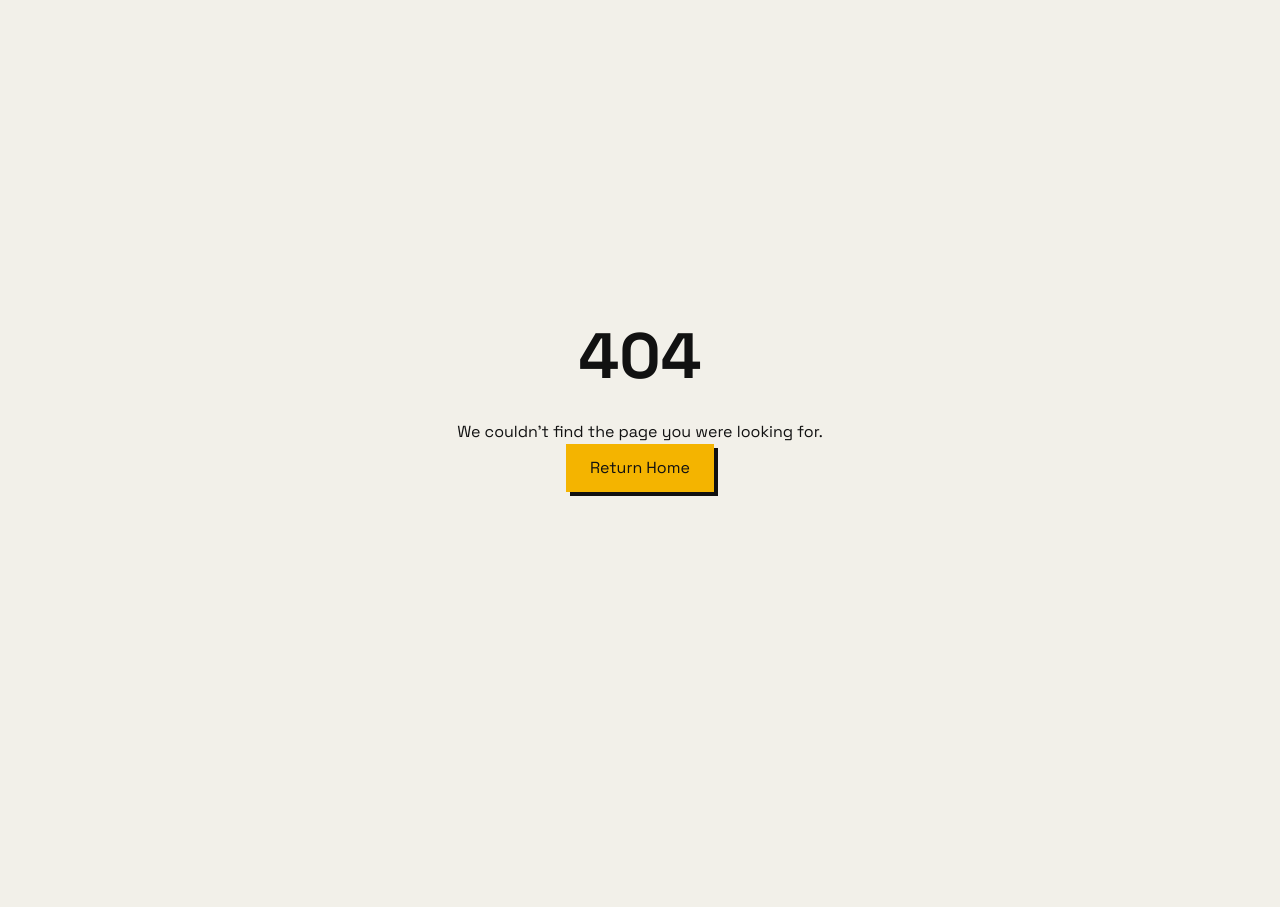
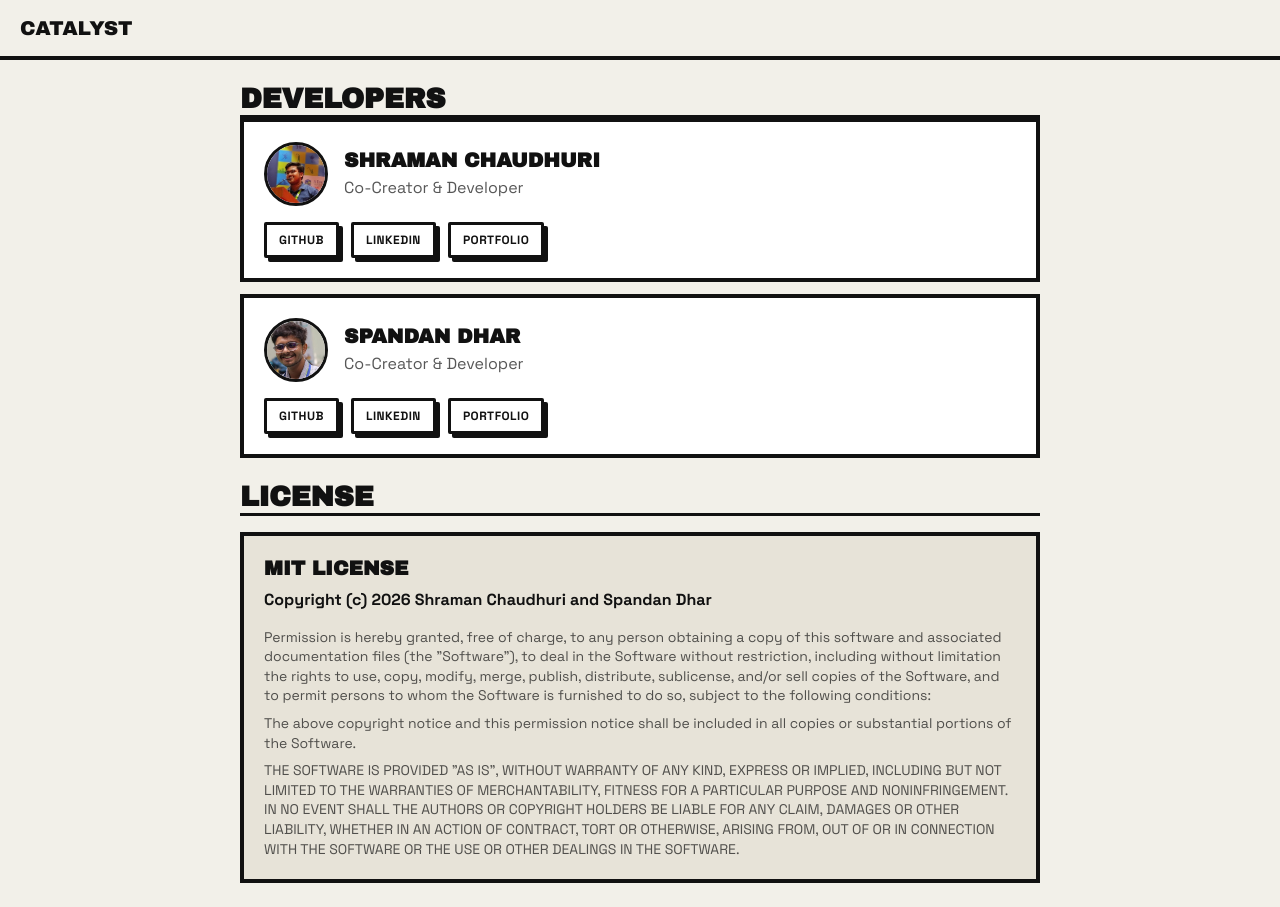
Before and after one commit to shraman-c/catalyst, a Next.js app: page /dev in a window 1280 px wide. Before the commit this address had no page. Before the commit the page ends 800 px from the top, so only its background shows below. Built offline with nearby package versions, Linux system fonts and the light colour scheme.

Commit message:
feat: add authentication client component and developer landing page assets

```diff
--- /dev/null
+++ b/src/app/dev/page.tsx
@@ -0,0 +1,131 @@
+import React from 'react';
+import Link from 'next/link';
+import type { Metadata } from 'next';
+
+export const metadata: Metadata = {
+  title: 'Developers | Catalyst',
+  description: 'About the developers and license for Catalyst.',
+};
+
+export default function DevPage() {
+  const currentYear = new Date().getFullYear();
+
+  return (
+    <div className="min-h-screen flex flex-col">
+      <nav className="nav-bar">
+        <Link href="/" className="nav-logo">Catalyst</Link>
+      </nav>
+
+      <main className="flex-1 p-6 flex flex-col items-center">
+        <div style={{ maxWidth: '800px', width: '100%' }}>
+
+          <h1 className="text-display-lg mb-6 pb-2" style={{ borderBottom: 'var(--border-width) solid var(--ink)' }}>
+            Developers
+          </h1>
+
+          <div className="bento-grid mb-6">
+            <div className="bento-tile col-span-12 md:col-span-6 bento-tile-hoverable">
+              <div style={{ display: 'flex', alignItems: 'center', gap: '16px', marginBottom: '16px' }}>
+                <div
+                  style={{
+                    width: '64px',
+                    height: '64px',
+                    backgroundColor: 'var(--mono-panel)',
+                    border: 'var(--border-width) solid var(--ink)',
+                    borderRadius: '50%',
+                    overflow: 'hidden',
+                    display: 'flex',
+                    alignItems: 'center',
+                    justifyContent: 'center',
+                  }}
+                  title="Placeholder for Image"
+                >
+                  <img src="/shraman.jpeg" alt="Shraman Chaudhuri" style={{ width: '100%', height: '100%', objectFit: 'cover' }} />
+
+                  {/* TODO: Add image here, e.g. <img src="/shraman.jpg" alt="Shraman" style={{ width: '100%', height: '100%', objectFit: 'cover' }} /> */}
+                </div>
+                <div>
+                  <h2 className="text-display-md">Shraman Chaudhuri</h2>
+                  <div className="mt-1 text-body opacity-70">Co-Creator & Developer</div>
+                </div>
+              </div>
+
+              <div className="flex gap-3" style={{ flexWrap: 'wrap' }}>
+                <a href="https://github.com/shraman-c" className="btn btn-secondary" style={{ padding: '6px 12px', fontSize: '12px' }}>GitHub</a>
+                <a href="https://www.linkedin.com/in/shramanchaudhuri/" className="btn btn-secondary" style={{ padding: '6px 12px', fontSize: '12px' }}>LinkedIn</a>
+                <a href="https://shramanc.pages.dev" className="btn btn-secondary" style={{ padding: '6px 12px', fontSize: '12px' }}>Portfolio</a>
+              </div>
+            </div>
+
+            <div className="bento-tile col-span-12 md:col-span-6 bento-tile-hoverable">
+              <div style={{ display: 'flex', alignItems: 'center', gap: '16px', marginBottom: '16px' }}>
+                <div
+                  style={{
+                    width: '64px',
+                    height: '64px',
+                    backgroundColor: 'var(--mono-panel)',
+                    border: 'var(--border-width) solid var(--ink)',
+                    borderRadius: '50%',
+                    overflow: 'hidden',
+                    display: 'flex',
+                    alignItems: 'center',
+                    justifyContent: 'center',
+                  }}
+                  title="Placeholder for Image"
+                >
+                 <img src="/spandan.jpg" alt="Spandan Dhar" style={{ width: '100%', height: '100%', objectFit: 'cover' }} />
+
+                  {/* TODO: Add image here, e.g. <img src="/spandan.jpg" alt="Spandan" style={{ width: '100%', height: '100%', objectFit: 'cover' }} /> */}
+                </div>
+                <div>
+                  <h2 className="text-display-md">Spandan Dhar</h2>
+                  <div className="mt-1 text-body opacity-70">Co-Creator & Developer</div>
+                </div>
+              </div>
+
+              <div className="flex gap-3" style={{ flexWrap: 'wrap' }}>
+                <a href="#" className="btn btn-secondary" style={{ padding: '6px 12px', fontSize: '12px' }}>GitHub</a>
+                <a href="#" className="btn btn-secondary" style={{ padding: '6px 12px', fontSize: '12px' }}>LinkedIn</a>
+                <a href="#" className="btn btn-secondary" style={{ padding: '6px 12px', fontSize: '12px' }}>Portfolio</a>
+              </div>
+            </div>
+          </div>
+
+          <h2 className="text-display-lg mb-4 mt-6 pb-2" style={{ borderBottom: 'var(--border-width) solid var(--ink)' }}>
+            License
+          </h2>
+          <div className="bento-tile-mono">
+            <h3 className="text-display-md mb-2">MIT License</h3>
+            <p className="text-body mb-4" style={{ fontWeight: 'bold' }}>
+              Copyright (c) {currentYear} Shraman Chaudhuri and Spandan Dhar
+            </p>
+            <div className="text-body-sm opacity-70">
+              <p className="mb-2">
+                Permission is hereby granted, free of charge, to any person obtaining a copy
+                of this software and associated documentation files (the "Software"), to deal
+                in the Software without restriction, including without limitation the rights
+                to use, copy, modify, merge, publish, distribute, sublicense, and/or sell
+                copies of the Software, and to permit persons to whom the Software is
+                furnished to do so, subject to the following conditions:
+              </p>
+              <p className="mb-2">
+                The above copyright notice and this permission notice shall be included in all
+                copies or substantial portions of the Software.
+              </p>
+              <p>
+                THE SOFTWARE IS PROVIDED "AS IS", WITHOUT WARRANTY OF ANY KIND, EXPRESS OR
+                IMPLIED, INCLUDING BUT NOT LIMITED TO THE WARRANTIES OF MERCHANTABILITY,
+                FITNESS FOR A PARTICULAR PURPOSE AND NONINFRINGEMENT. IN NO EVENT SHALL THE
+                AUTHORS OR COPYRIGHT HOLDERS BE LIABLE FOR ANY CLAIM, DAMAGES OR OTHER
+                LIABILITY, WHETHER IN AN ACTION OF CONTRACT, TORT OR OTHERWISE, ARISING FROM,
+                OUT OF OR IN CONNECTION WITH THE SOFTWARE OR THE USE OR OTHER DEALINGS IN THE
+                SOFTWARE.
+              </p>
+            </div>
+          </div>
+
+        </div>
+      </main>
+    </div>
+  );
+}
```
Also changed, not shown: src/app/HomeClient.tsx (+26 -0 lines), public/shraman.jpeg (added), public/spandan.jpg (added).
